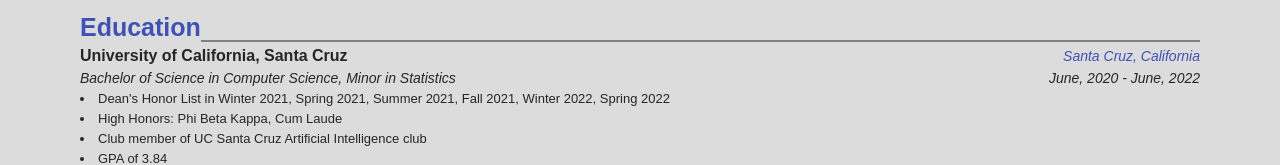
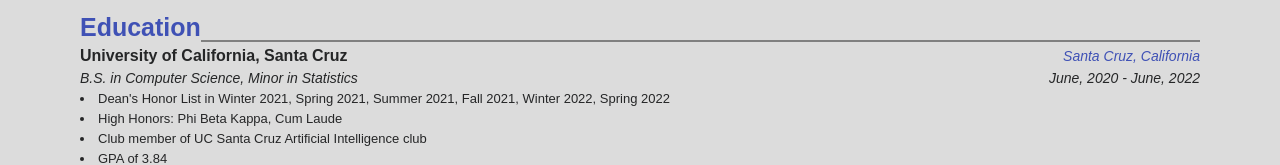
Before and after one commit to Donovanphenry/Donovanphenry, a React (Create React App) app: page /#/Resume in a window 1280 px wide. Shown: the part 465-630 px from the top of the page. Built offline with nearby package versions, Linux system fonts and the light colour scheme.

Commit message:
Bachelor of science -> B.S.

```diff
--- a/src/Resume.js
+++ b/src/Resume.js
@@ -302,7 +302,7 @@
   const education = [
     {
       name: 'University of California, Santa Cruz',
-      degree: 'Bachelor of Science in Computer Science, Minor in Statistics',
+      degree: 'B.S. in Computer Science, Minor in Statistics',
       location: 'Santa Cruz, California',
       dates: 'June, 2020 - June, 2022',
       accomplishments: [
```
Also changed, not shown: 6 other files (tests, documents, lock files or other folders).
